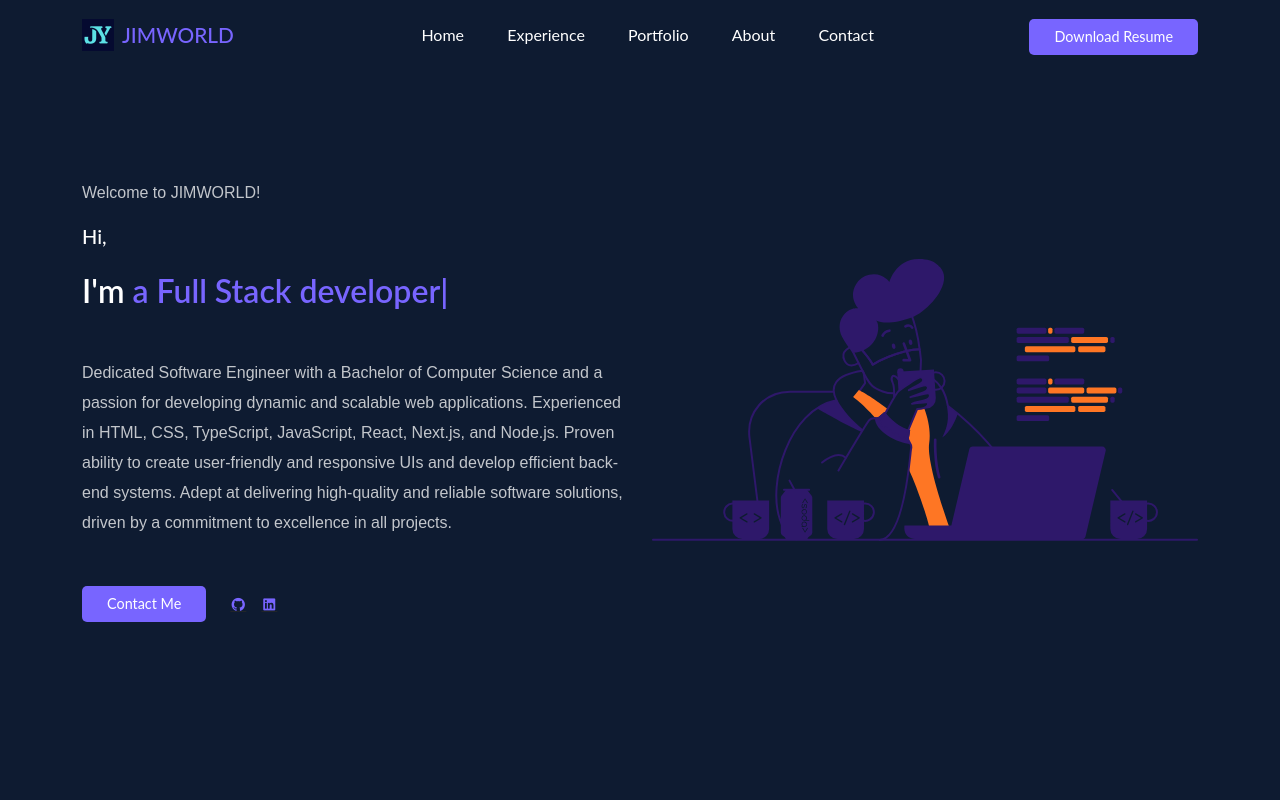
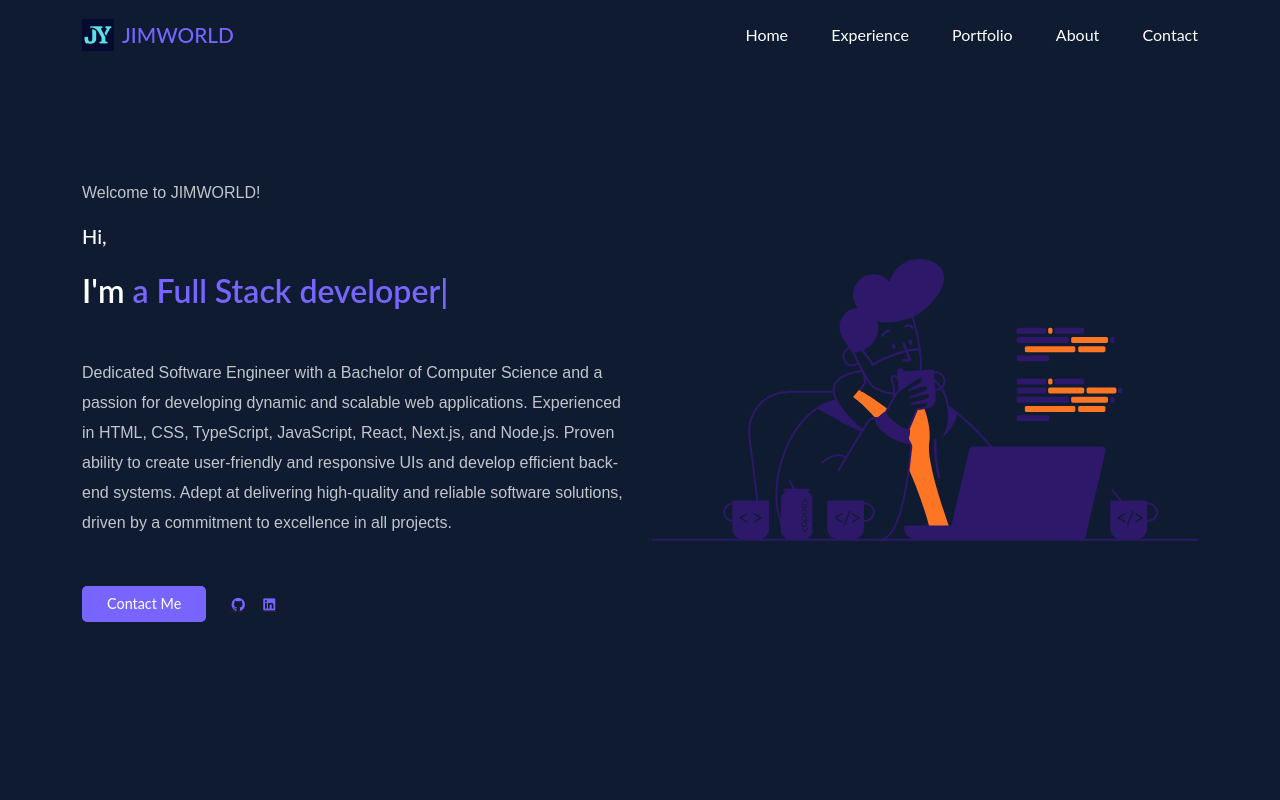
Before and after one commit to JIMMY-YA0/portfolio_site, a React (Create React App) app: page / in a window 1280 px wide. Shown: the top 800 px of the page. Built offline with nearby package versions, Linux system fonts and the light colour scheme; a web font is replaced by a local one.

Commit message:
Update: remove resume download button

```diff
--- a/src/components/Header/Header.jsx
+++ b/src/components/Header/Header.jsx
@@ -77,14 +77,6 @@ const Header = () => {
               ))}
             </ul>
           </div>
-          <div className="nav_right d-flex align-items-center gap-4">
-            <a href={resume} download="Jimmy's Resume">
-              <button className="btn resume_btn">Download Resume</button>
-            </a>
-            <span className="mobile_menu">
-              <i class="ri-menu-5-line" onClick={menuToggle}></i>
-            </span>
-          </div>
         </div>
       </Container>
     </header>
```
